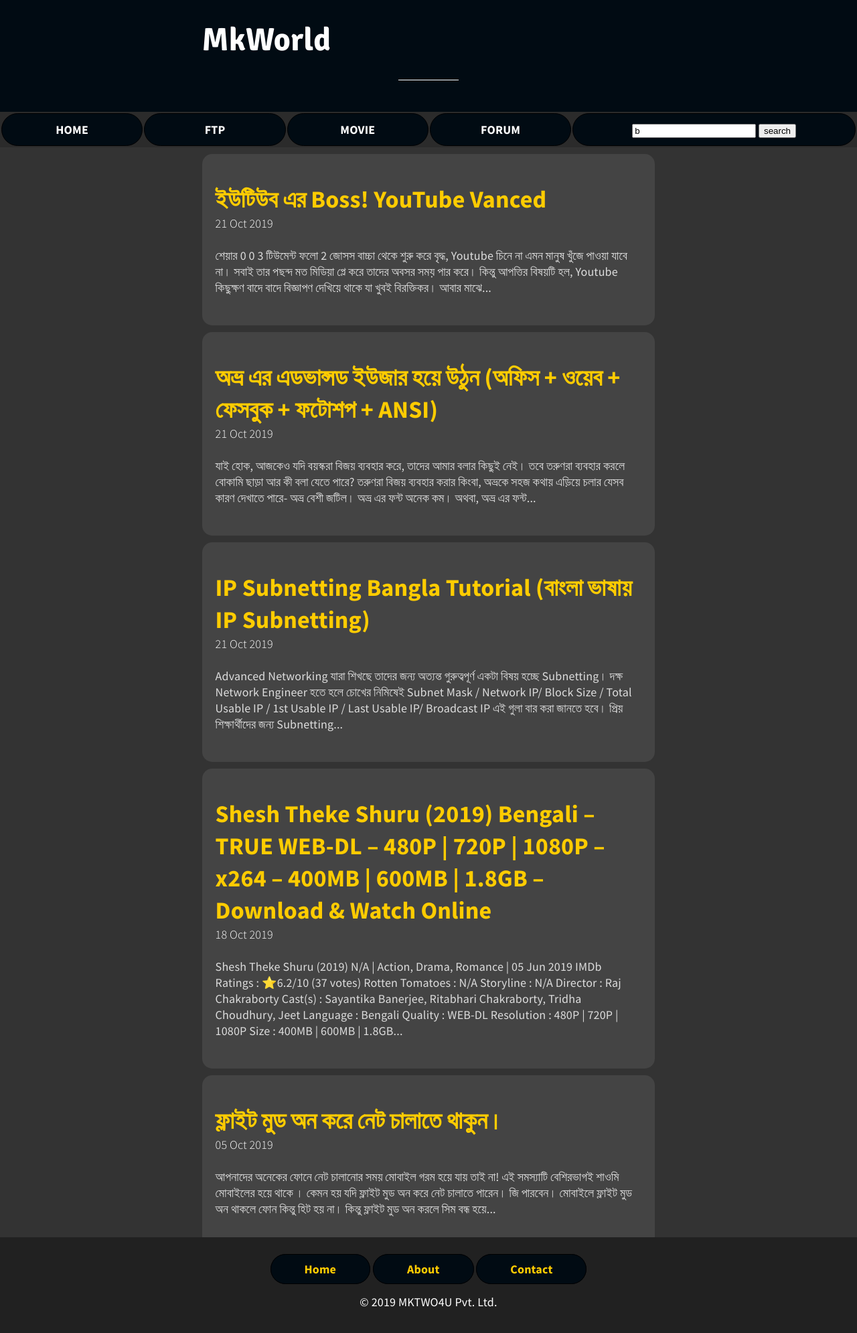
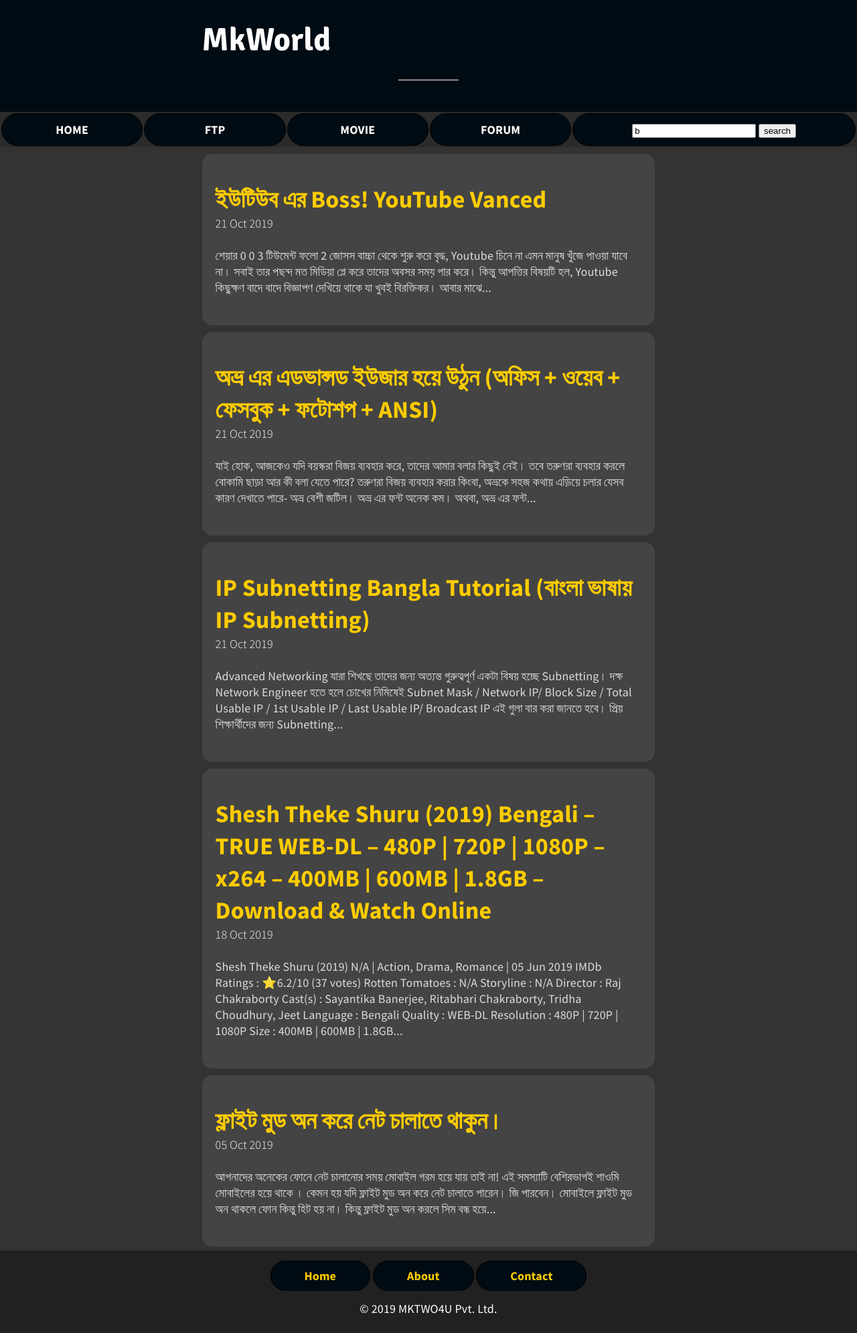
Before and after one commit to bdmilan/blog, a Jekyll site: the page built from index.html, in a window 1280 px wide. Shown: the whole page at 67% size. Built offline with Jekyll 4.4.1, drawn with Linux system fonts in a browser that asks for light colours; the list of posts is cut into pages by our own code.

Commit message:
Update layout.scss

```diff
--- a/_sass/layout.scss
+++ b/_sass/layout.scss
@@ -267,7 +267,7 @@ footer {
 }
 
 .footer {
-	padding: 10px 0;
+	padding: 0px 0;
 	background-color: $main-color;
 	color: #fff;
 	text-align: center;
```
